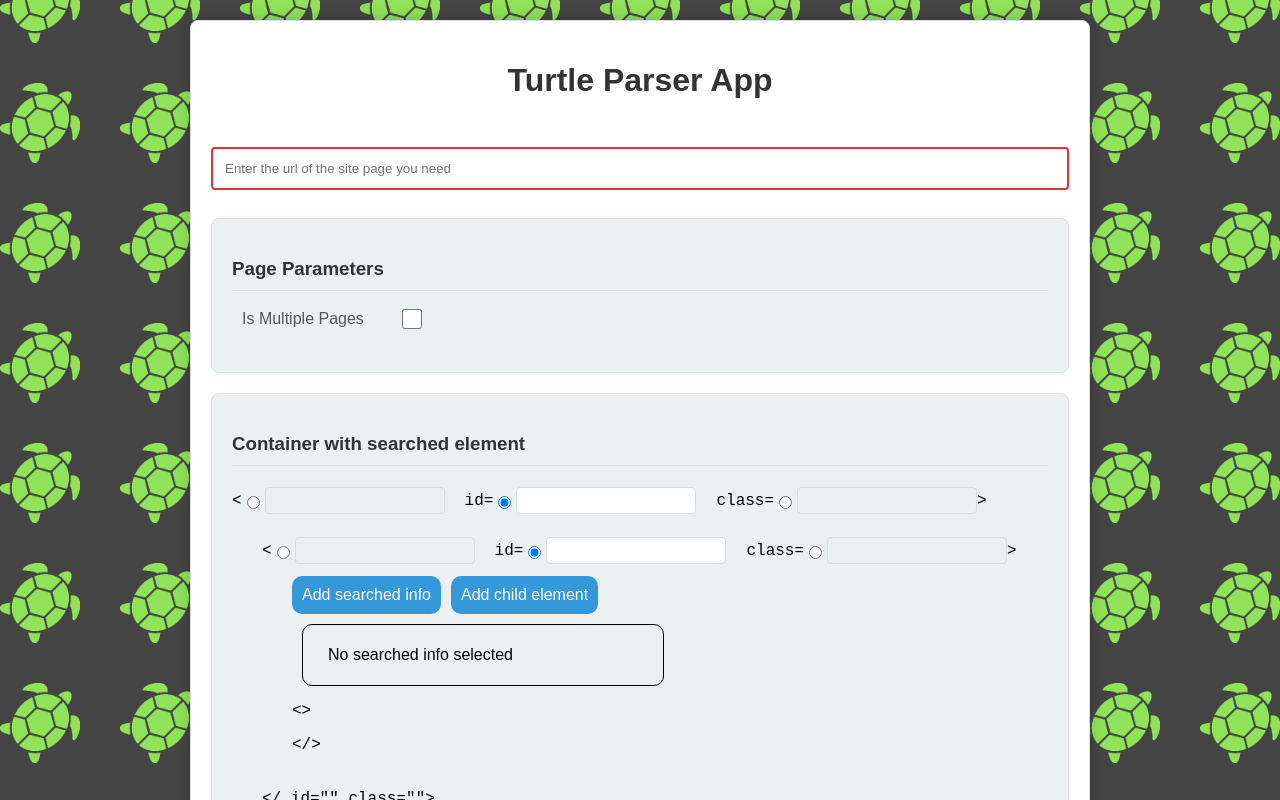
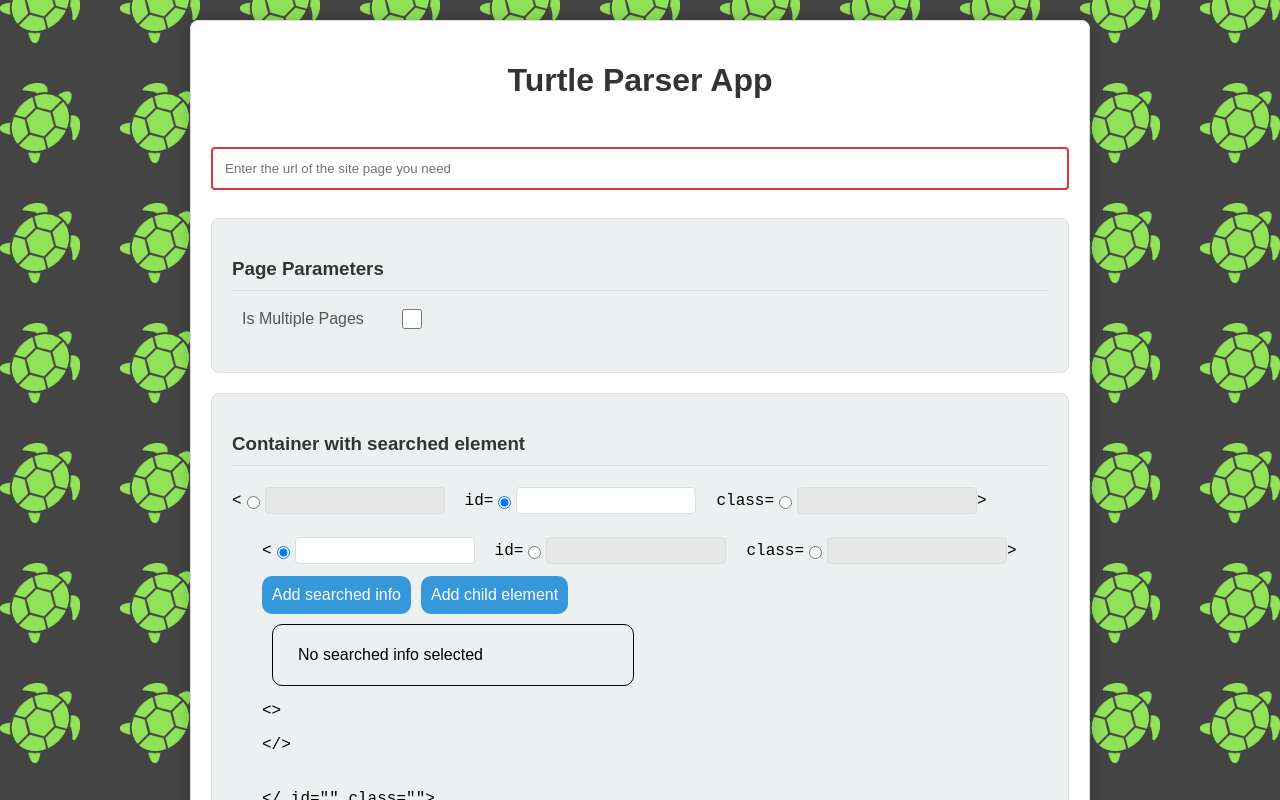
Before and after one commit to sheim0-o/TurtleParser, a React (Create React App) app: page / in a window 1280 px wide. Shown: the top 800 px of the page. Built offline with nearby package versions, Linux system fonts and the light colour scheme.

Commit message:
Preparing to change the method of deleting elements on the page

```diff
--- a/src/components/ContainerWithElements/ContainerWithElements.tsx
+++ b/src/components/ContainerWithElements/ContainerWithElements.tsx
@@ -1,16 +1,15 @@
-import React, { useState } from 'react'
+import React, { memo, useState } from 'react'
 import CSS from "./ContainerWithElements.module.css"
 import { ElementsContainer, SearchedElement, SearchedElementAttribute, TypeOfSearchingElement, getTypeOfSearchingElementByString } from '../../types';
-import ElementAttribute from '../ElementAttribute/ElementAttribute';
+import {ElementAttribute} from '../ElementAttribute/ElementAttribute';
 import { SearchElementForm } from '../SearchElementForm/SearchElementForm';
 
 type ContainerWithElementsProps = {
-    searchedElement: SearchedElement,
     setElementsContainer: React.Dispatch<React.SetStateAction<ElementsContainer>>;
     setSearchedElement: (newElement:SearchedElement)=>void;
 }
 
-export default function ContainerWithElements({searchedElement, setElementsContainer, setSearchedElement}: ContainerWithElementsProps) {
+export const ContainerWithElements = memo(({ setElementsContainer, setSearchedElement}: ContainerWithElementsProps) => {
     const [inputText, setInputText] = useState<string>('');
     const [selectedRadio, setSelectedRadio] = useState<number>(1);
 
@@ -67,11 +66,11 @@ export default function ContainerWithElements({searchedElement, setElementsConta
                 </div>
 
                 <div className={CSS["container-with-elements__searched-element"]}>
-                    <SearchElementForm searchedElement={searchedElement} setSearchedElement={(newElement:SearchedElement)=>setSearchedElement(newElement)}/>
+                    <SearchElementForm setSearchedElement={(newElement:SearchedElement)=>setSearchedElement(newElement)}/>
                 </div>
 
                 <div className={CSS["container-with-elements__form-close-tag"]}>{`</${selectedRadio==0?inputText:""} id="${selectedRadio==1?inputText:""}" class="${selectedRadio==2?inputText:""}">`}</div>
             </div>
         </div>
     );
-};
+});
--- a/src/components/ElementAttribute/ElementAttribute.module.css
+++ b/src/components/ElementAttribute/ElementAttribute.module.css
@@ -8,12 +8,15 @@
 .element-attribute__hint-text {
 }
 
-.element-attribute__text-input {
+.element-attribute__text-input input {
     padding: 5px;
     border: 1px solid #ddd;
     border-radius: 4px;
     font-family: 'Courier New', Courier, monospace;
 }
+.element-attribute__text-input input:disabled {
+    background-color: #e7e7e7;
+}
 
 .element-attribute__radio-input {
     margin-right: 5px;
--- a/src/components/ElementAttribute/ElementAttribute.tsx
+++ b/src/components/ElementAttribute/ElementAttribute.tsx
@@ -1,5 +1,6 @@
-import React, { useEffect, useState } from 'react'
+import React, { memo, useEffect, useState } from 'react'
 import CSS from "./ElementAttribute.module.css"
+import { InputText } from '../UI/InputText/InputText';
 
 type ElementAttributeProps = {
   hintText: string;
@@ -9,7 +10,7 @@ type ElementAttributeProps = {
   onRadioChange: (inputNumber: number) => void;
 }
 
-export default function ElementAttribute({hintText, selectedRadio, idOfRadio, onTextChange, onRadioChange}: ElementAttributeProps) {
+export const ElementAttribute = memo(({hintText, selectedRadio, idOfRadio, onTextChange, onRadioChange}: ElementAttributeProps) => {
   const [inputText, setInputText] = useState<string>('');
 
   const handleTextChange = (value: string) => {
@@ -25,7 +26,6 @@ export default function ElementAttribute({hintText, selectedRadio, idOfRadio, on
 
   return (
     <div className={CSS["element-attribute"]}>
-
       <p className={CSS["element-attribute__hint-text"]}>{hintText}</p>
       <input
         className={CSS["element-attribute__radio-input"]}
@@ -33,13 +33,13 @@ export default function ElementAttribute({hintText, selectedRadio, idOfRadio, on
         checked={selectedRadio === idOfRadio}
         onChange={() => onRadioChange(idOfRadio)}
       />
-        <input
-          className={CSS["element-attribute__text-input"]}
-          type="text"
+      <div className={CSS["element-attribute__text-input"]}>
+        <InputText
           value={inputText}
-          onChange={(e) => handleTextChange(e.target.value)}
+          onChange={(value:string) => handleTextChange(value)}
           disabled={selectedRadio !== idOfRadio}
-        />
+          textRequired={selectedRadio === idOfRadio} />
+      </div>
     </div>
   );
-}
+});
--- a/src/components/ParserPage/ParserPage.tsx
+++ b/src/components/ParserPage/ParserPage.tsx
@@ -4,7 +4,7 @@ import {RoundedButton} from '../UI/RoundedButton/RoundedButton';
 import { ElementsContainer, PageParams, ParserForm, SearchedElement } from '../../types';
 import {InputText} from '../UI/InputText/InputText';
 import { handleDownload, isObjectFilled } from '../utility';
-import ContainerWithElements from '../ContainerWithElements/ContainerWithElements';
+import {ContainerWithElements} from '../ContainerWithElements/ContainerWithElements';
 import PageParamsForm from '../PageParamsForm/PageParamsForm';
 import ElementForm from '../ElementForm/ElementForm';
 import { SearchElementForm } from '../SearchElementForm/SearchElementForm';
@@ -44,8 +44,8 @@ export default function ParserPage({}: ParserPageProps) {
       <InputText placeholder='Enter the url of the site page you need' value={url} onChange={(handleUrlChange)} textRequired={true} />
 
       <PageParamsForm pageParams={pageParams} setPageParams={setPageParams} />
-      <ContainerWithElements searchedElement={searchedElement} setElementsContainer={setElementsContainer} setSearchedElement={(newElement:SearchedElement) => handleSearchedElementChange(newElement)}/>
-      {/* <ElementForm onChildElementChange={setSearchedElement} /> */}
+      <ContainerWithElements setElementsContainer={setElementsContainer} setSearchedElement={(newElement:SearchedElement) => handleSearchedElementChange(newElement)}/>
+
       <div className={CSS["parser-page__send-btn"]}>
         <RoundedButton text='Send form' handleClick={()=>handleParse()} />
       </div>
--- a/src/components/SearchElementForm/SearchElementForm.module.css
+++ b/src/components/SearchElementForm/SearchElementForm.module.css
@@ -16,7 +16,6 @@
     margin-top: 20px;
 }
 .element-form__content {
-    margin-left: 30px;
 }
 .element-form__content-actions {
     display: flex;
--- a/src/components/SearchElementForm/SearchElementForm.tsx
+++ b/src/components/SearchElementForm/SearchElementForm.tsx
@@ -1,73 +1,70 @@
-import React, { memo, useState } from 'react'
+import React, { memo, useMemo, useState } from 'react'
 import CSS from "./SearchElementForm.module.css"
 import { SearchedElement, SearchedInfo, TypeOfSearchingElement, getTypeOfSearchingElementByString } from '../../types';
-import ElementAttribute from '../ElementAttribute/ElementAttribute';
+import {ElementAttribute} from '../ElementAttribute/ElementAttribute';
 import { RoundedButton } from '../UI/RoundedButton/RoundedButton';
 import { SearchInfoInElemForm } from '../SearchInfoInElemForm/SearchInfoInElemForm';
 
 interface SearchElementFormProps {
-    searchedElement: SearchedElement;
     setSearchedElement: (searchedElement:SearchedElement) => void;
 }
 
-export const SearchElementForm = ({searchedElement, setSearchedElement}: SearchElementFormProps) => {
+export const SearchElementForm = memo(({setSearchedElement}: SearchElementFormProps) => {
     const getUpdatedSearchedElement = (el:SearchedElement): SearchedElement => Object.assign(new SearchedElement(), el) as SearchedElement;
     const getTypeOfSearchingByIndex = (index:number) => Object.keys(TypeOfSearchingElement)[index];
-    const getIndexOfTypeOfSearching = (type:TypeOfSearchingElement) => Object.keys(TypeOfSearchingElement).find(key => key === type);
+    const getIndexOfTypeOfSearching = (type:TypeOfSearchingElement) => Object.keys(TypeOfSearchingElement).findIndex(key => key === type);
 
-
-    const [inputText, setInputText] = useState<string>(searchedElement.nameOfType);
-    const [selectedRadio, setSelectedRadio] = useState<number>(1);
+    const [currentElement, setCurrentElement] = useState<SearchedElement>(new SearchedElement());
+    const selectedRadio = useMemo(()=>getIndexOfTypeOfSearching(currentElement.typeOfSearchElement), [currentElement]);
 
 
     const onChangedCurrentElem = (newCurrentElem:SearchedElement) => {
-        setSearchedElement(newCurrentElem);
+        const newElement = getUpdatedSearchedElement(newCurrentElem);
+        setCurrentElement(newElement);
+        setSearchedElement(newElement);
     };
 
     const handleRadioChange = (inputNumber: number) => {
         const newType = getTypeOfSearchingElementByString(getTypeOfSearchingByIndex(inputNumber));
-        setSelectedRadio(inputNumber);
-        setInputText("");
-        const updatedCurrentElement = getUpdatedSearchedElement(searchedElement);
+        const updatedCurrentElement = getUpdatedSearchedElement(currentElement);
         updatedCurrentElement.typeOfSearchElement = newType;
         onChangedCurrentElem(updatedCurrentElement);
     };
     const handleTextChange = (value: string) => {
-        setInputText(value);
-        const updatedCurrentElement = getUpdatedSearchedElement(searchedElement);
+        const updatedCurrentElement = getUpdatedSearchedElement(currentElement);
         updatedCurrentElement.nameOfType = value;
         onChangedCurrentElem(updatedCurrentElement);
     };
 
 
     const handleAddChildElement = () => {
-        const newCurrentElement = getUpdatedSearchedElement(searchedElement);
+        const newCurrentElement = getUpdatedSearchedElement(currentElement);
         newCurrentElement.searchedElements = [...newCurrentElement.searchedElements, new SearchedElement()];
         onChangedCurrentElem(newCurrentElement);
     };
     const handleRemoveChildElement = (index: number) => {
-        const newCurrentElement = getUpdatedSearchedElement(searchedElement);
+        const newCurrentElement = getUpdatedSearchedElement(currentElement);
         newCurrentElement.searchedElements = newCurrentElement.searchedElements.filter((_, i) => i !== index);
         onChangedCurrentElem(newCurrentElement);
     };
     const handleChangedChildElement = (index: number, element: SearchedElement) => {
-        const newCurrentElement = getUpdatedSearchedElement(searchedElement);
+        const newCurrentElement = getUpdatedSearchedElement(currentElement);
         newCurrentElement.searchedElements[index] = element;
         onChangedCurrentElem(newCurrentElement);
     };
 
     const handleAddSearchedInfoField = () => {
-        const newCurrentElement = getUpdatedSearchedElement(searchedElement);
+        const newCurrentElement = getUpdatedSearchedElement(currentElement);
         newCurrentElement.searchedInfo = [...newCurrentElement.searchedInfo, new SearchedInfo()];
         onChangedCurrentElem(newCurrentElement);
     };
     const handleRemoveSearchedInfoField = (index: number) => {
-        const newCurrentElement = getUpdatedSearchedElement(searchedElement);
+        const newCurrentElement = getUpdatedSearchedElement(currentElement);
         newCurrentElement.searchedInfo = newCurrentElement.searchedInfo.filter((_, i) => i !== index);
         onChangedCurrentElem(newCurrentElement);
     };
     const handleChangedSearchedInfoField = (index: number, infoField: SearchedInfo) => {
-        const newCurrentElement = getUpdatedSearchedElement(searchedElement);
+        const newCurrentElement = getUpdatedSearchedElement(currentElement);
         newCurrentElement.searchedInfo[index] = infoField;
         onChangedCurrentElem(newCurrentElement);
     };
@@ -118,8 +115,8 @@ export const SearchElementForm = ({searchedElement, setSearchedElement}: SearchE
                 </div>
                 <div className={CSS["element-form__list-of-searched-info"]}>
                     {
-                    searchedElement.searchedInfo.length > 0
-                        ? searchedElement.searchedInfo.map((searchedInfoField, i) => (
+                    currentElement.searchedInfo.length > 0
+                        ? currentElement.searchedInfo.map((searchedInfoField, i) => (
                             <div className={CSS["element-form__searched-info-field"]} key={i}>
                                 <SearchInfoInElemForm key={i} searchedInfo={searchedInfoField} callback={(newSearchedInfo) => handleChangedSearchedInfoField(i, newSearchedInfo)} infoIndex={i} />
                                 <div className={CSS["element-form__searched-info-delete-btn"]}>
@@ -133,13 +130,13 @@ export const SearchElementForm = ({searchedElement, setSearchedElement}: SearchE
 
                 <div className={CSS["element-form__list-of-child-elements"]}>
                     {
-                    searchedElement.searchedElements.length > 0
-                        ? searchedElement.searchedElements.map((element, i) => (
+                    currentElement.searchedElements.length > 0
+                        ? currentElement.searchedElements.map((element, i) => (
                             <div className={CSS["element-form__child-element"] + " elem-"+i} key={i}>
                                 <div className={CSS["element-form__child-element-delete-btn"]}>
                                     <RoundedButton text='×' handleClick={() => handleRemoveChildElement(i)} />
                                 </div>
-                                <SearchElementForm searchedElement={element} setSearchedElement={(newElement: SearchedElement) => handleChangedChildElement(i, newElement)}/>
+                                <SearchElementForm setSearchedElement={(newElement: SearchedElement) => handleChangedChildElement(i, newElement)}/>
                             </div>
                         ))
                         : <div className={CSS["element-form__no-child-elements"]}>
@@ -151,8 +148,9 @@ export const SearchElementForm = ({searchedElement, setSearchedElement}: SearchE
 
             </div>
 
-
-            <div className={CSS["element-form__close-tag"]}>{`</${selectedRadio==0?inputText:""} id="${selectedRadio==1?inputText:""}" class="${selectedRadio==2?inputText:""}">`}</div>
+            <div className={CSS["element-form__close-tag"]}>
+            {`</${selectedRadio==0?currentElement.nameOfType:""} id="${selectedRadio==1?currentElement.nameOfType:""}" class="${selectedRadio==2?currentElement.nameOfType:""}">`}
+            </div>
         </div>
     );
-};
+});
--- a/src/components/UI/InputText/InputText.tsx
+++ b/src/components/UI/InputText/InputText.tsx
@@ -4,11 +4,12 @@ import CSS from "./InputText.module.css"
 type InputTextProps = {
   value:string,
   onChange:(value:string)=>void,
-  placeholder:string,
-  textRequired?:boolean
+  placeholder?:string,
+  textRequired?:boolean,
+  disabled?:boolean
 }
 
-export const InputText = memo(({value, onChange, placeholder, textRequired=false}: InputTextProps) => {
+export const InputText = memo(({value, onChange, placeholder="", textRequired=false, disabled=false}: InputTextProps) => {
   return (
     <input
       className={CSS["input-text"] + (textRequired && value=="" ? ` ${CSS["input-text_empty"]}` : '')}
@@ -16,6 +17,7 @@ export const InputText = memo(({value, onChange, placeholder, textRequired=false
       value={value}
       placeholder={placeholder}
       onChange={(e)=>onChange(e.target.value)}
+      disabled={disabled}
     />
   )
 });
```
Lines whose indentation alone changed are shown as unchanged.
